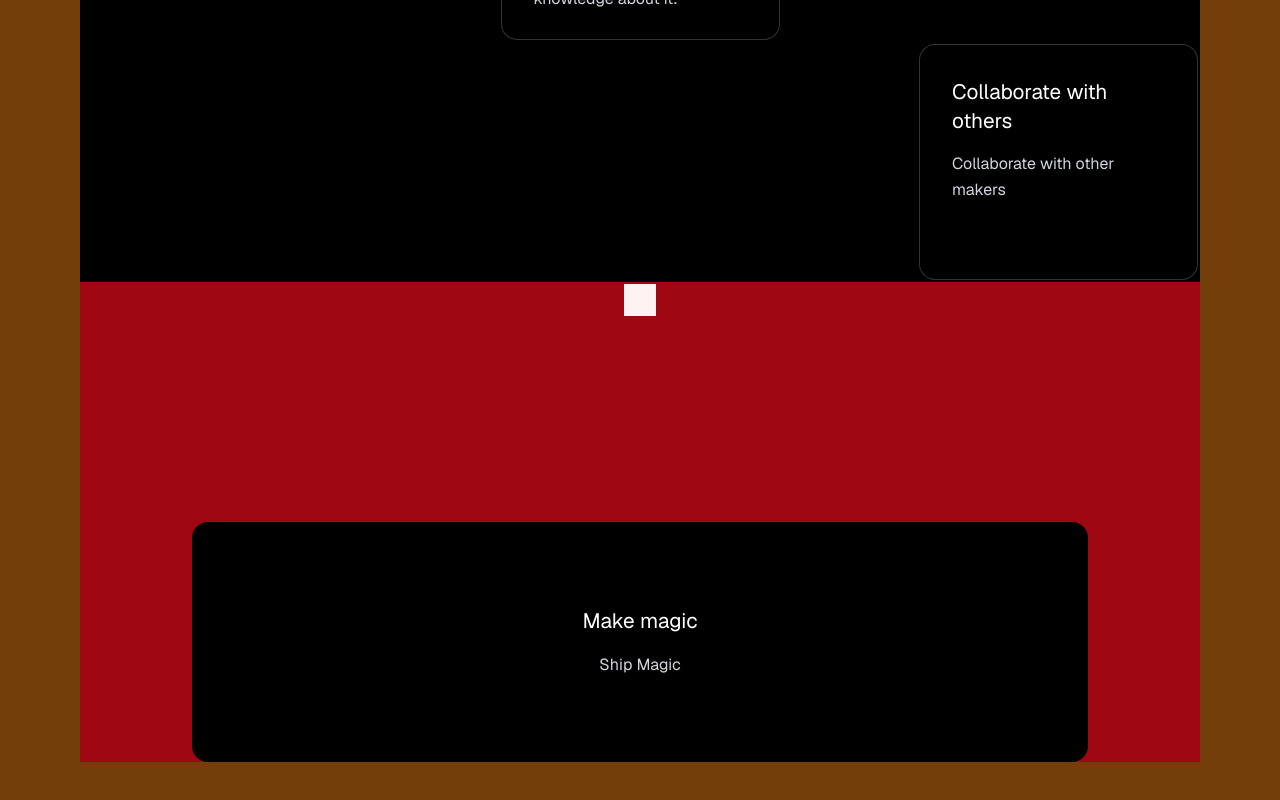
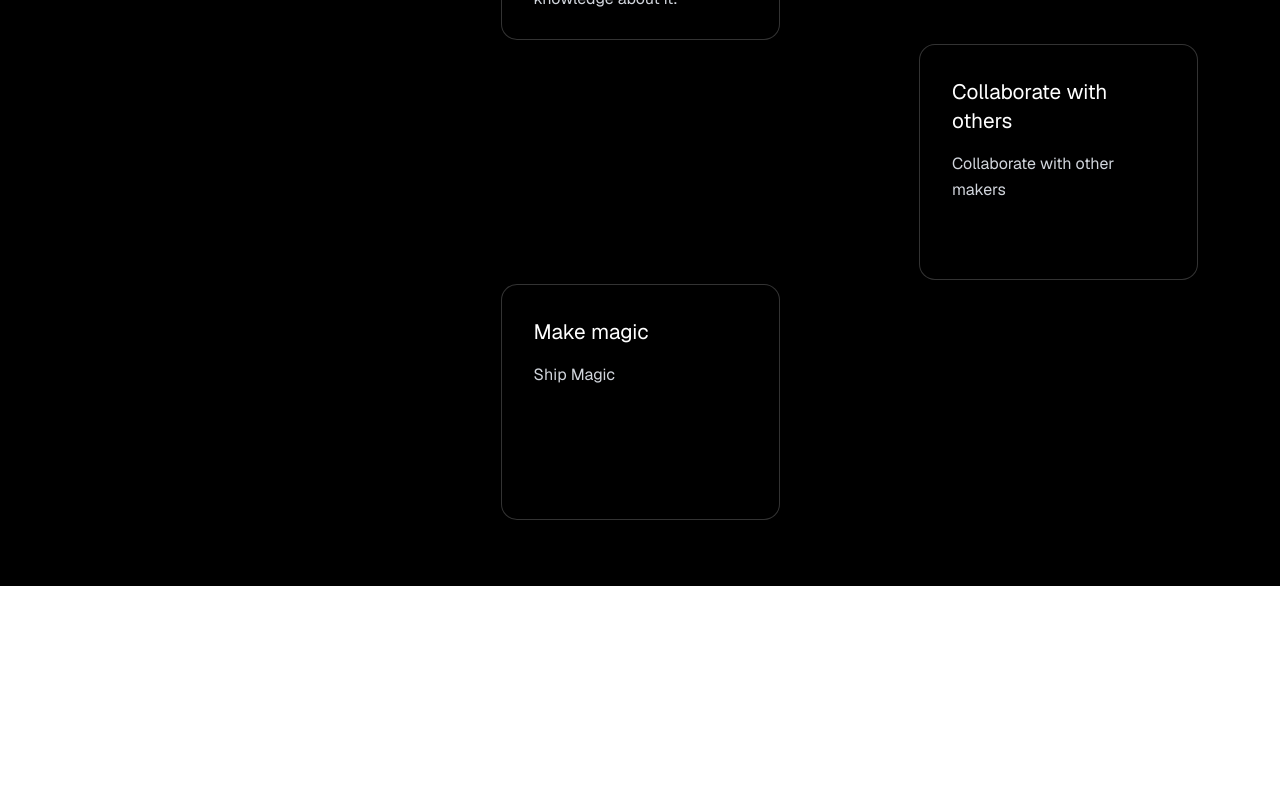
Before and after one commit to Cohortize/site, a React (Vite) app: page / in a window 1280 px wide. Shown: the part 1302-2102 px from the top of the page. After the commit the page ends 1888 px from the top, so only its background shows below. Built offline with nearby package versions, Linux system fonts and the light colour scheme.

Commit message:
done with the repositioning

```diff
--- a/src/components/homepage/path.tsx
+++ b/src/components/homepage/path.tsx
@@ -311,7 +311,7 @@ const Path = () => {
     return (
 <div
     //ref={main}
-    className="min-h-screen w-full bg-yellow-900 flex items-center px-4 sm:px-8 lg:px-16 xl:px-20 py-8 sm:py-16">
+    className="min-h-screen w-full bg-black flex items-center px-4 sm:px-8 lg:px-16 xl:px-20 py-8 sm:py-16">
         <div className="w-screen mx-auto flex flex-col lg:flex-col gap-0 sm:gap-0 lg:gap-0 xl:gap-0 justify-center items-center bg-red-800">
             <div id="first-section" className="bg-black flex flex-row transition-all duration-500 ease-out w-full h-32 sm:h-48 md:h-56 lg:h-60 p-0.5">
                 <div className="bg-black rounded-2xl w-1/4 border border-white/20 p-3 sm:p-4 md:p-6 lg:p-8 flex flex-col justify-start">
@@ -344,6 +344,26 @@ const Path = () => {
                         </p>
                     </div>
             </div>
+
+            <div id="third-section" className="bg-black h-32 sm:h-48 md:h-56 lg:h-60 w-full flex justify-center p-0.5 sm:p-0.5 md:p-0.5 lg:p-0.5 relative">
+                <div className="border border-white/20 rounded-2xl w-1/4 p-3 sm:p-4 md:p-6 lg:p-8 flex flex-col justify-start bg-black">
+                    <h3 className="text-white text-sm sm:text-base md:text-lg lg:text-xl xl:text-[1.3rem] font-medium mb-2 sm:mb-3 md:mb-4">
+                        Make magic
+                    </h3>
+                    <p className="text-gray-300 text-xs sm:text-sm md:text-base lg:text-base leading-relaxed">
+                        Ship Magic
+                    </p>
+                </div>
+            </div>
+        </div>
+    </div>
+    );
+};
+
+export default Path;
+
+
+{/*
             <div className="h-32 sm:h-48 md:h-56 lg:h-60 w-full max-w-4xl flex justify-center p-0.5 sm:p-0.5 md:p-0.5 lg:p-0.5 relative">
                 <svg id="second-path"
                     className="absolute pointer-events-none"
@@ -372,35 +392,7 @@ const Path = () => {
                 </svg>
                 <div id="second-box" className="z-1 text-center h-8 w-8 bg-red-50 relative transition-opacity duration-300 ease-out">
                 </div>
-            </div>
-
-            <div id="third-section" className="rounded-2xl z-99 h-32 sm:h-48 md:h-56 lg:h-60 w-full max-w-4xl flex items-center justify-center p-3 sm:p-4 md:p-6 lg:p-8 bg-black transition-all duration-500 ease-out">
-                <div className="text-center">
-                    <h3 className="text-white text-sm sm:text-base md:text-lg lg:text-xl xl:text-[1.3rem] font-medium mb-2 sm:mb-3 md:mb-4">
-                        Make magic
-                    </h3>
-                    <p className="text-gray-300 text-xs sm:text-sm md:text-base lg:text-base leading-relaxed">
-                        Ship Magic
-                    </p>
-                </div>
-            </div>
-        </div>
-    </div>
-    );
-};
-
-export default Path;
-
-
-{/*
-<div className="text-center">
-                        <h3 className="text-white text-sm sm:text-base md:text-lg lg:text-xl xl:text-[1.3rem] font-medium mb-2 sm:mb-3 md:mb-4">
-                            Collaborate with others
-                        </h3>
-                        <p className="text-gray-300 text-xs sm:text-sm md:text-base lg:text-base leading-relaxed">
-                            Collaborate with other makers
-                        </p>
-                    </div>*/ }
+            </div>*/ }
 
 {/*
                         <svg id="first-path"
```
